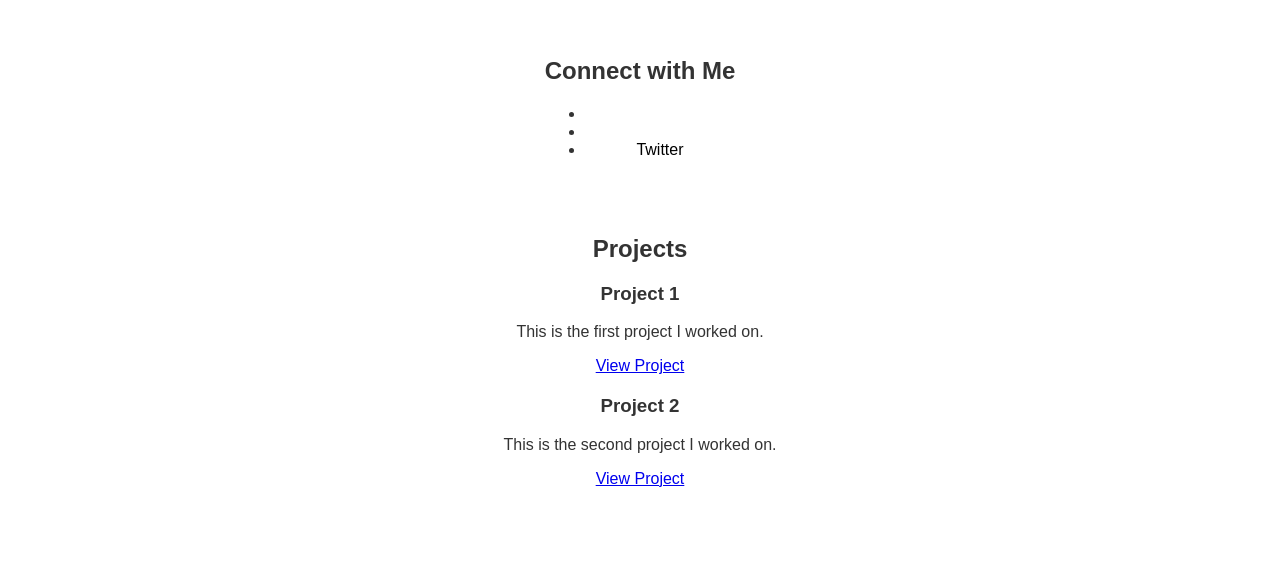
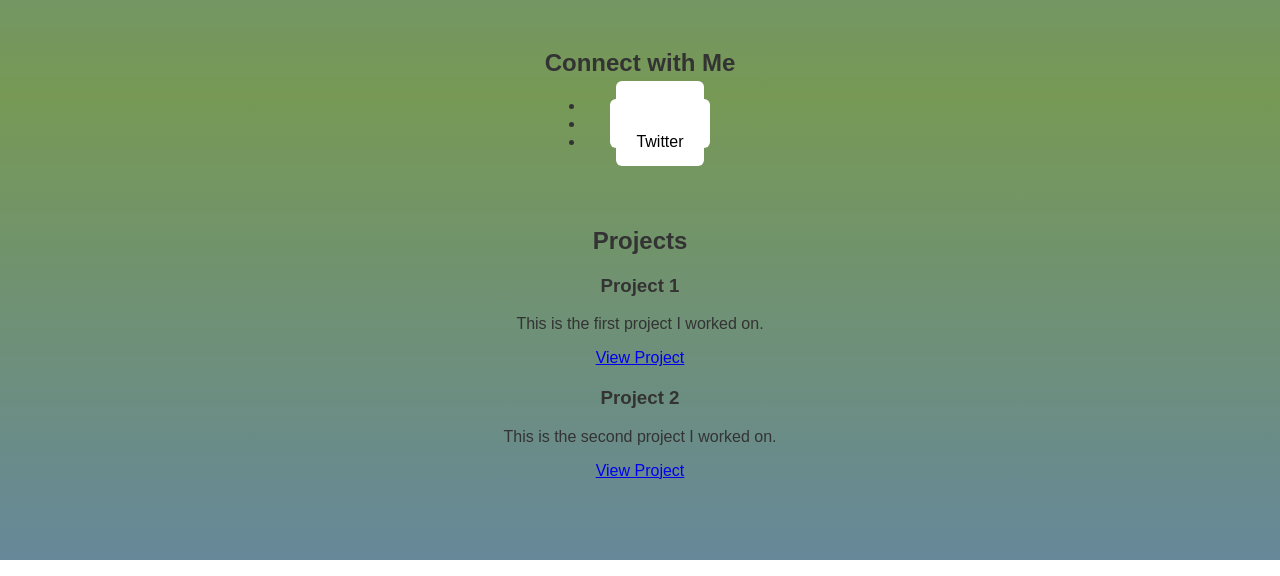
Before and after one commit to tejiri-code/My-Portfolio, a React app: page / in a window 1280 px wide. Shown: the part 369-945 px from the top of the page. Built offline with nearby package versions, Linux system fonts and the light colour scheme.

Commit message:
Update styles.css

```diff
--- a/src/styles.css
+++ b/src/styles.css
@@ -1,5 +1,9 @@
 /* styles.css */
-
+body{font-family: sans-serif;
+  background-image: linear-gradient(#689,#795,#689);
+  background-size: cover;
+  height: fit-content;
+  margin: 0;}
 .portfolio {
   display: flex;
   flex-direction: column;
```
